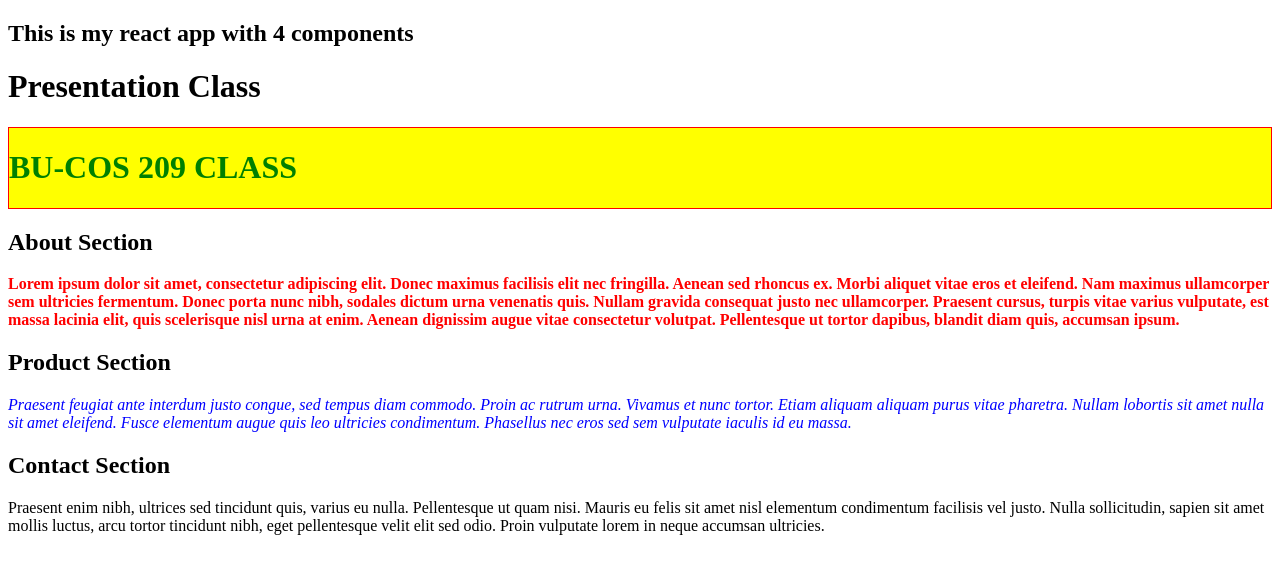
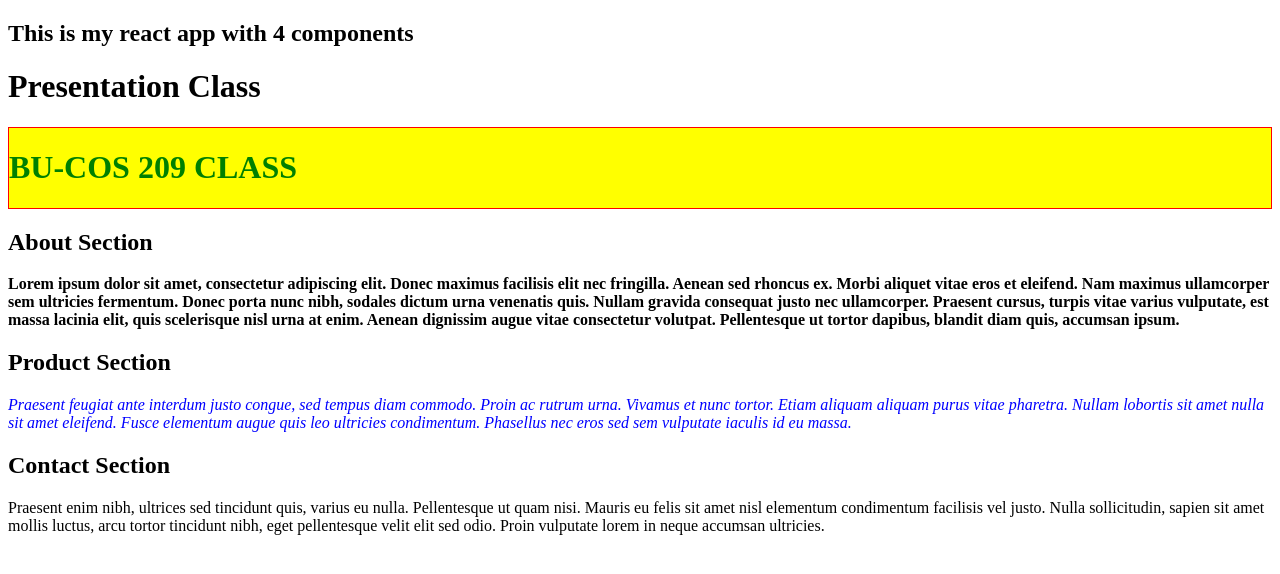
Before and after one commit to agunbiadeademola627-cyber/React-Class-Components-Agunbiade-Ademola-Nelson-24.1194, a React (Create React App) app in the folder reactclass/: page / in a window 1280 px wide. Shown: the top 574 px of the page. Built offline with nearby package versions, Linux system fonts and the light colour scheme.

Commit message:
Update About.js

```diff
--- a/reactclass/src/components/About.js
+++ b/reactclass/src/components/About.js
@@ -1,16 +1,15 @@
 import React from 'react';
 //About component
 function About() {
-    const colorz = { //Inline css block
-        color: 'red'
-    };
+
     return (<div>
         <h2>About Section</h2>
 
-        <p style={colorz}> <b> Lorem ipsum dolor sit amet, consectetur adipiscing elit. Donec maximus facilisis elit nec fringilla. Aenean sed rhoncus ex. Morbi aliquet vitae eros et eleifend. Nam maximus ullamcorper sem ultricies fermentum. Donec porta nunc nibh, sodales dictum urna venenatis quis. Nullam gravida consequat justo nec ullamcorper. Praesent cursus, turpis vitae varius vulputate, est massa lacinia elit, quis scelerisque nisl urna at enim. Aenean dignissim augue vitae consectetur volutpat. Pellentesque ut tortor dapibus, blandit diam quis, accumsan ipsum.</b></p>
+        <p> <b> Lorem ipsum dolor sit amet, consectetur adipiscing elit. Donec maximus facilisis elit nec fringilla. Aenean sed rhoncus ex. Morbi aliquet vitae eros et eleifend. Nam maximus ullamcorper sem ultricies fermentum. Donec porta nunc nibh, sodales dictum urna venenatis quis. Nullam gravida consequat justo nec ullamcorper. Praesent cursus, turpis vitae varius vulputate, est massa lacinia elit, quis scelerisque nisl urna at enim. Aenean dignissim augue vitae consectetur volutpat. Pellentesque ut tortor dapibus, blandit diam quis, accumsan ipsum.</b></p>
 
         </div>
     );
 }
 
+
 export default About;
```
